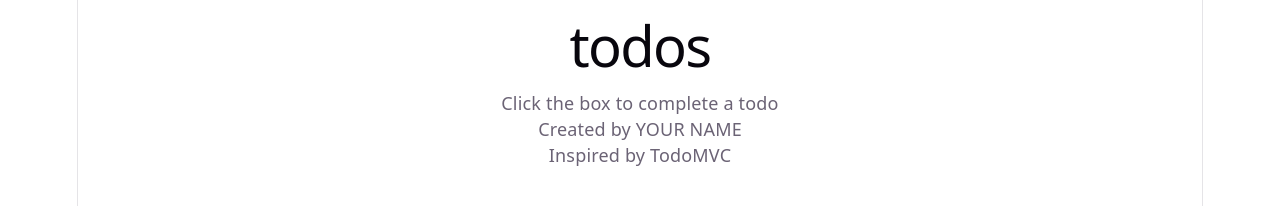
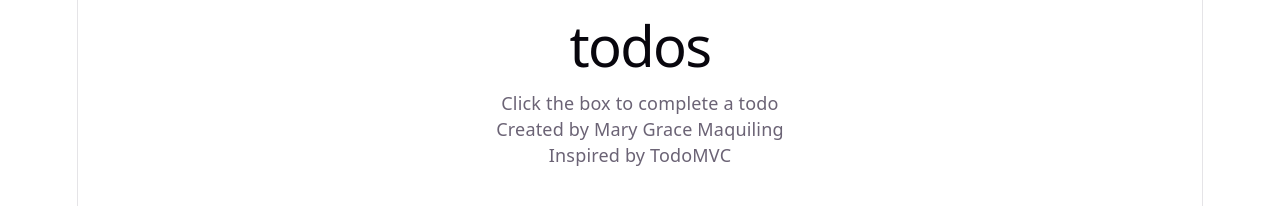
Before and after one commit to marygracemaquiling/csit340-todomvc, a React (Vite) app: page / in a window 1280 px wide. Shown: the top 206 px of the page. Built offline with nearby package versions, Linux system fonts and the light colour scheme.

Commit message:
chore: replace YOUR NAME with Mary Grace Maquiling

```diff
--- a/src/App.jsx
+++ b/src/App.jsx
@@ -5,7 +5,7 @@ function App() {
   return (
     <div className="min-h-screen bg-[#f5f5f5] py-8 font-light text-[#111]">
       <Todos />
-      <Info name="YOUR NAME" />
+      <Info name="Mary Grace Maquiling" />
     </div>
   )
 }
```
